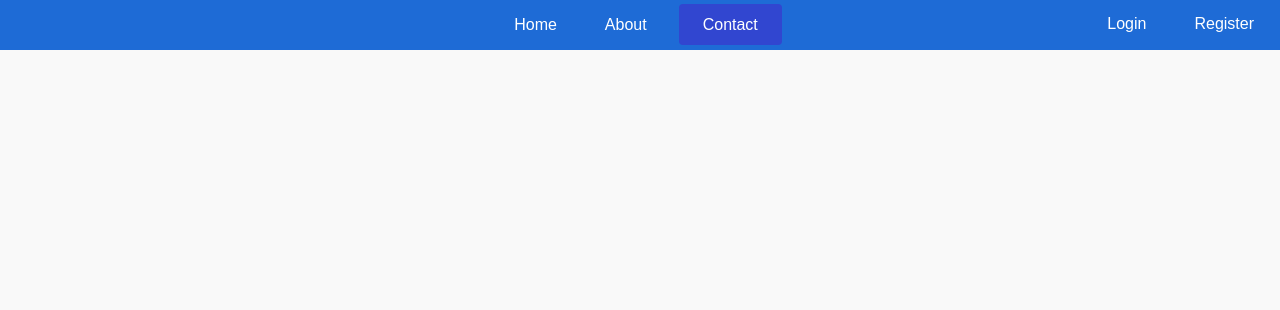
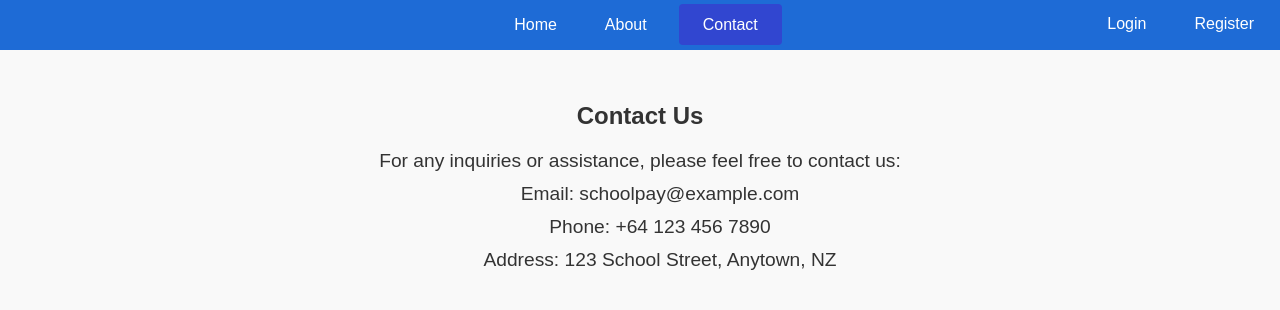
Before and after one commit to JacobMcSeveney/SchoolPay, a Flask app: page /contact in a window 1280 px wide. Shown: the top 310 px of the page. Run offline with Flask 3, Linux system fonts and the light colour scheme.

Commit message:
contact page

```diff
--- a/main.py
+++ b/main.py
@@ -910,4 +910,4 @@ def make_payment():
         return render_template('payment.html', error="Payment failed. Please try again.", prefill_data={})
 
 if __name__ == "__main__":
-   app.run(debug=True)
+   app.run(debug=True, port=8001)
--- a/templates/contact.html
+++ b/templates/contact.html
@@ -3,7 +3,7 @@
 <head>
     <meta charset="UTF-8">
     <meta name="viewport" content="width=device-width, initial-scale=1.0">
-    <title>SchoolPay - About Us</title>
+    <title>SchoolPay - Contact Us</title>
     <link rel="stylesheet" href="{{ url_for('static', filename='style.css') }}">
 </head>
 <body class="contact-page">
@@ -26,3 +26,11 @@
         </div>
     </nav>
     <div class="container">
+        <h2>Contact Us</h2>
+        <p>For any inquiries or assistance, please feel free to contact us:</p>
+        <ul><p>Email: schoolpay@example.com</p></ul>
+        <ul><p>Phone: +64 123 456 7890</p></ul>
+        <ul><p>Address: 123 School Street, Anytown, NZ</p></ul>
+    </div>
+</body>
+</html>
```
